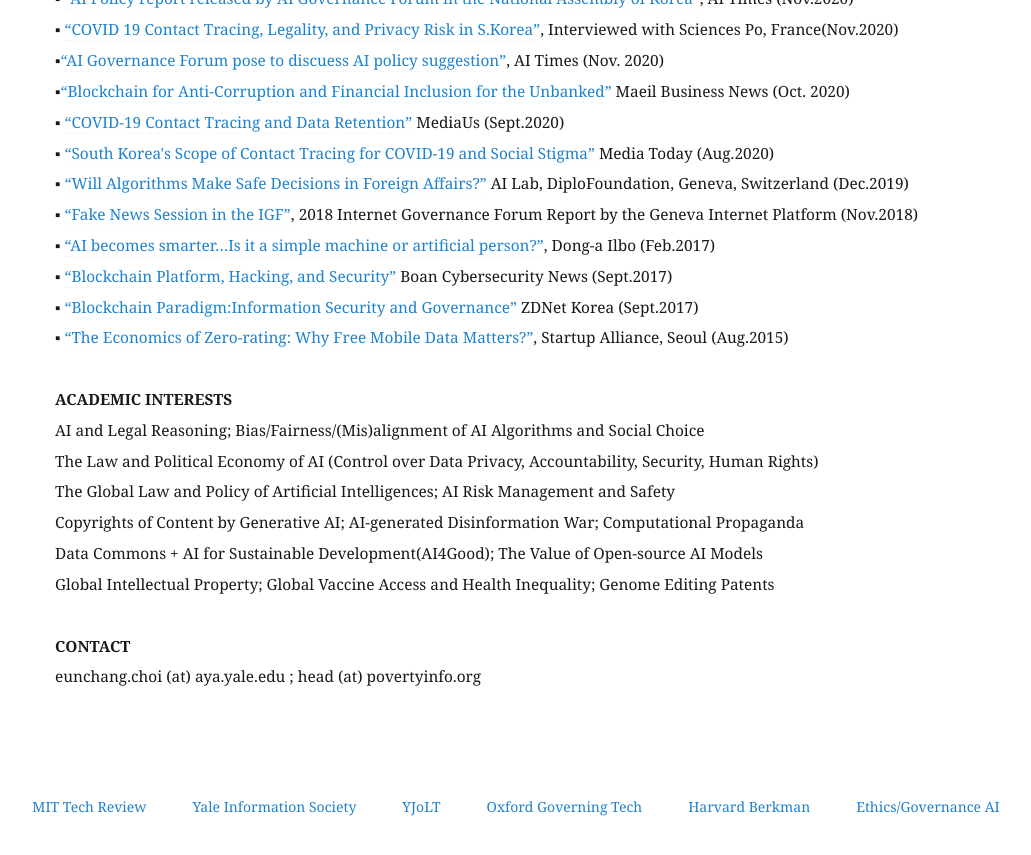
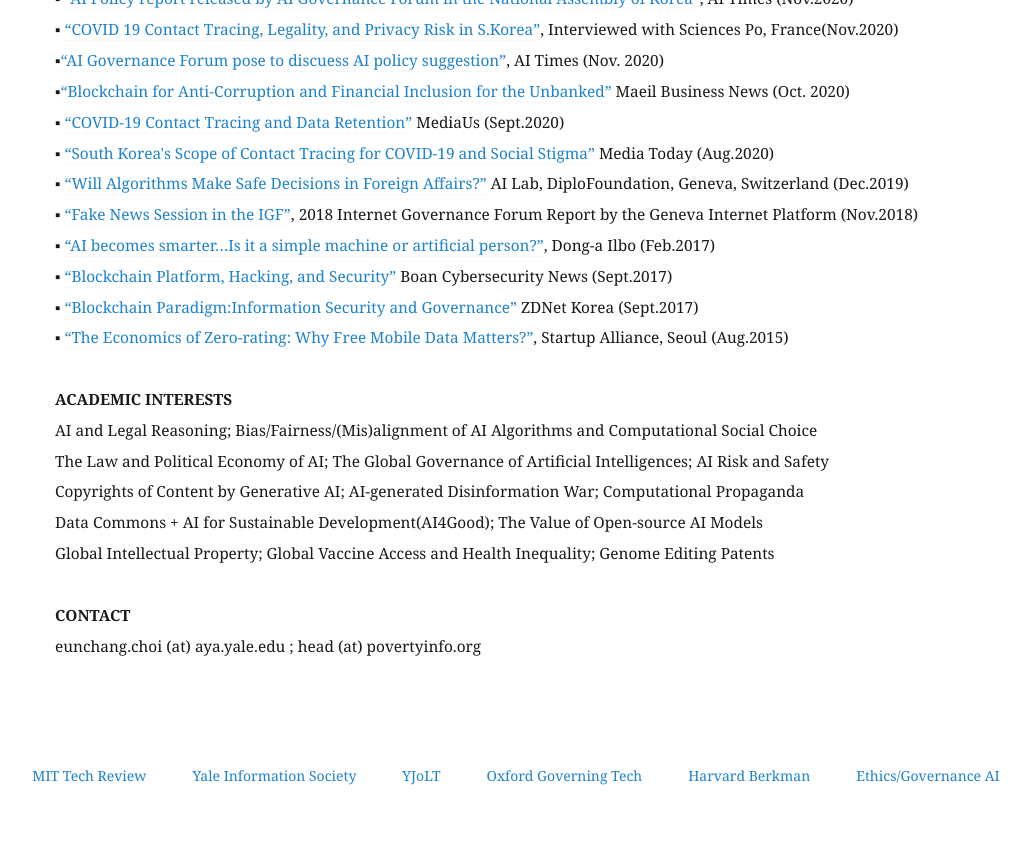
Before and after one commit to eunchangchoi/eunchangchoi.github.io, a Jekyll site: the page built from index.md, in a window 1280 px wide and 900 px high, scrolled down 9601 px. Shown: the top 855 px of the window, without its empty margins (45-1076 px from the left). Built offline with Jekyll 4.4.1, drawn with Linux system fonts in a browser that asks for light colours.

Commit message:
Update index.md

```diff
--- a/index.md
+++ b/index.md
@@ -223,9 +223,8 @@ title: "Eun Chang Choi 최은창"
 
  <br>
  <strong> ACADEMIC INTERESTS </strong> <br>
-   AI and Legal Reasoning; Bias/Fairness/(Mis)alignment of AI Algorithms and Social Choice <br>
-   The Law and Political Economy of AI (Control over Data Privacy, Accountability, Security, Human Rights) <br>
-   The Global Law and Policy of Artificial Intelligences; AI Risk Management and Safety <br>
+   AI and Legal Reasoning; Bias/Fairness/(Mis)alignment of AI Algorithms and Computational Social Choice <br>
+   The Law and Political Economy of AI; The Global Governance of Artificial Intelligences; AI Risk and Safety <br>
    Copyrights of Content by Generative AI; AI-generated Disinformation War; Computational Propaganda <br>
    Data Commons + AI for Sustainable Development(AI4Good); The Value of Open-source AI Models <br>
    Global Intellectual Property; Global Vaccine Access and Health Inequality; Genome Editing Patents <br>
```
